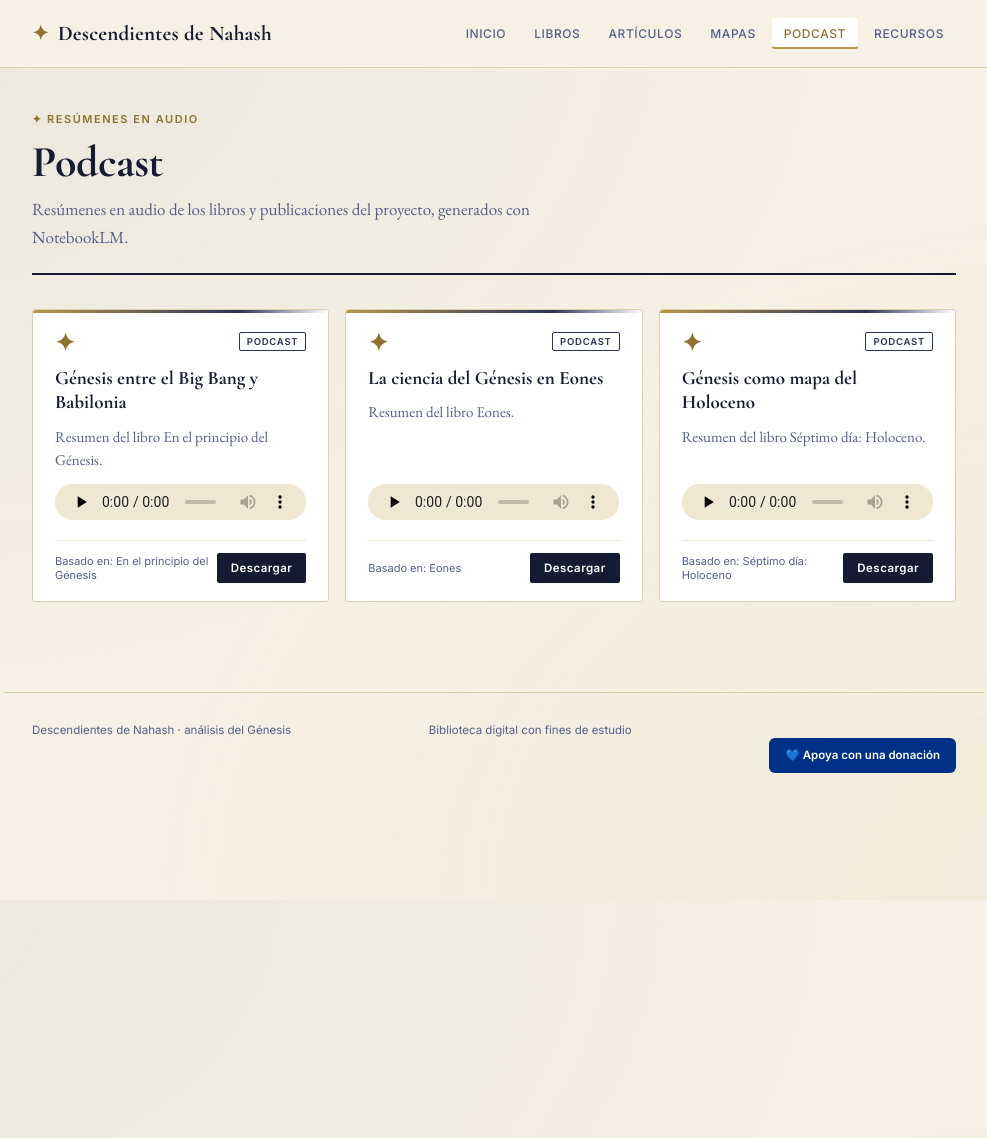
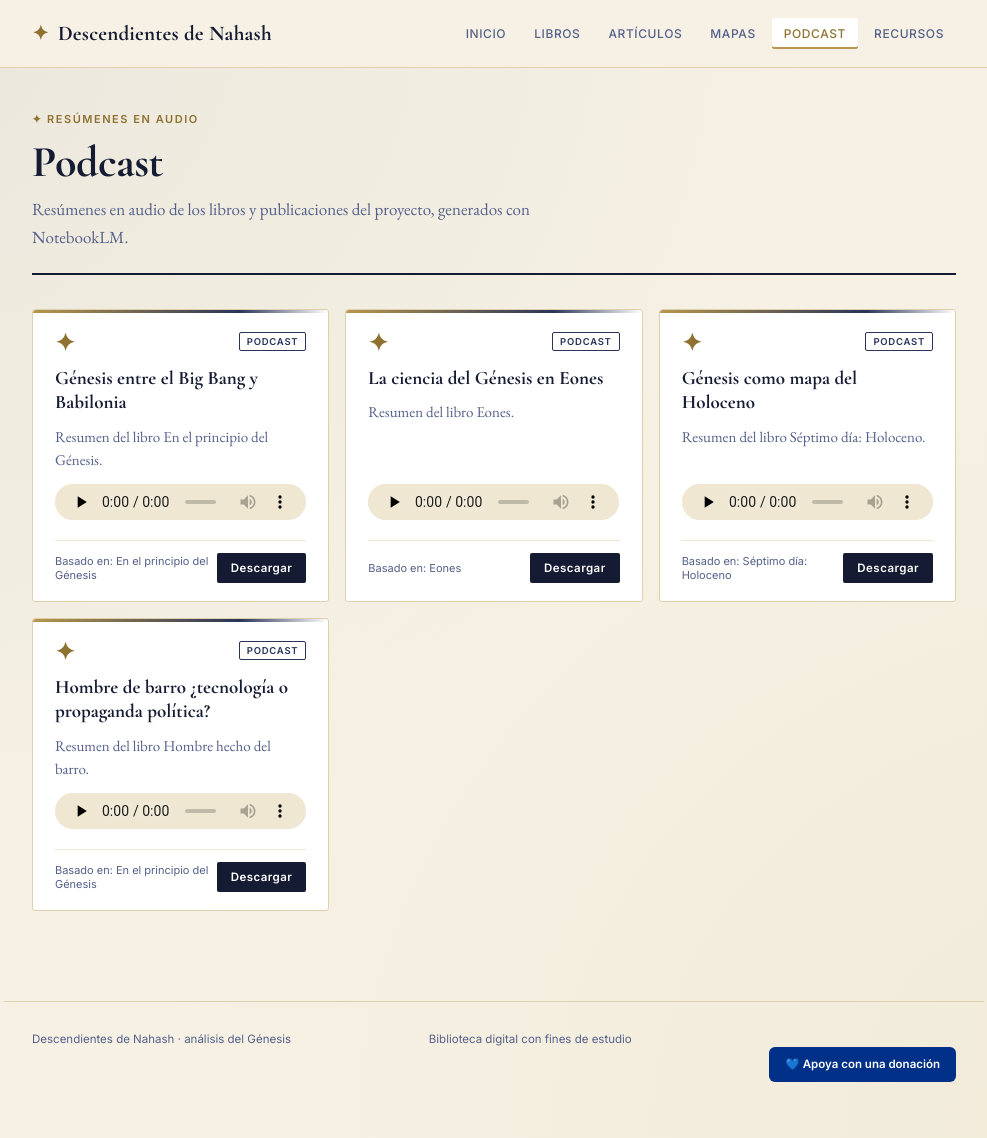
Before and after one commit to Dskartes/DescendientesdeNahash, a Jekyll site: the page built from podcast.md, in a window 1280 px wide. Shown: the whole page, without its empty margins (146-1133 px from the left). Built offline with Jekyll 4.4.1, drawn with Linux system fonts in a browser that asks for light colours; before the commit the page ends 900 px from its top, so only the background shows below that.

Commit message:
Add new podcast entry for 'Hombre de barro'
Added a new podcast card for 'Hombre de barro ¿tecnología o propaganda política?' with audio source and download link.

```diff
--- a/podcast.md
+++ b/podcast.md
@@ -54,6 +54,22 @@ subtitle: "Resúmenes en audio de los libros y publicaciones del proyecto, gener
       <a class="card-btn" href="{{ '/podcast/El_Génesis_como_mapa_del_Holoceno.mp3' | relative_url }}" download>Descargar</a>
     </div>
   </div>
+   <div class="card">
+    <div class="card-top">
+      <div class="card-mark">✦</div>
+      <div class="card-tag">Podcast</div>
+    </div>
+    <h3 class="card-title">Hombre de barro ¿tecnología o propaganda política?</h3>
+    <p class="card-desc">Resumen del libro Hombre hecho del barro.</p>
+    <audio class="card-audio" controls preload="none">
+      <source src="{{ '/podcast/Hombre_de_barro_¿tecnología_o_propaganda_política_.mp3' | relative_url }}" type="audio/mpeg">
+      Tu navegador no soporta audio HTML5.
+    </audio>
+    <div class="card-meta">
+      <span class="card-info">Basado en: En el principio del Génesis</span>
+      <a class="card-btn" href="{{ '/podcast/Hombre_de_barro_¿tecnología_o_propaganda_política_.mp3' | relative_url }}" download>Descargar</a>
+    </div>
+  </div>
 </div>
 
 <!--
```
